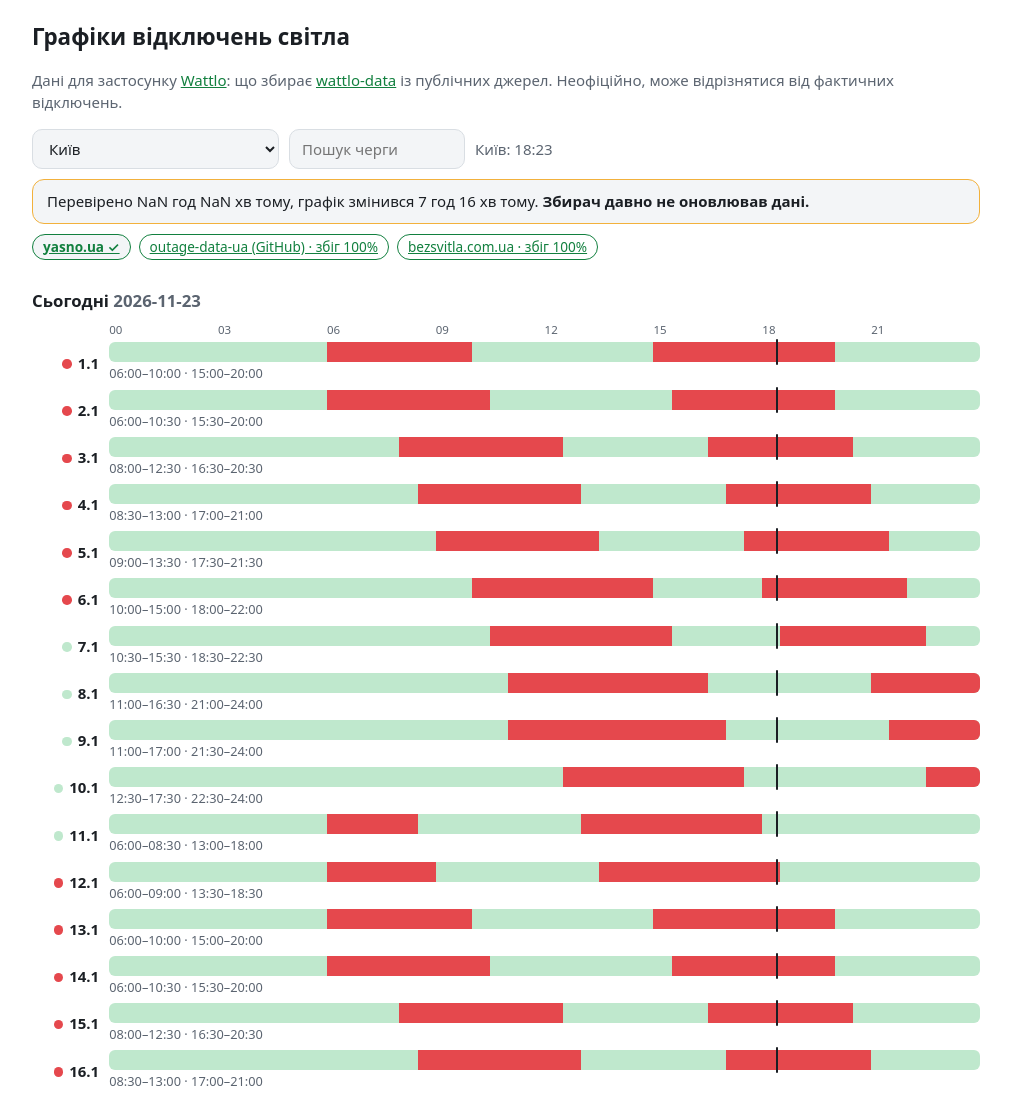
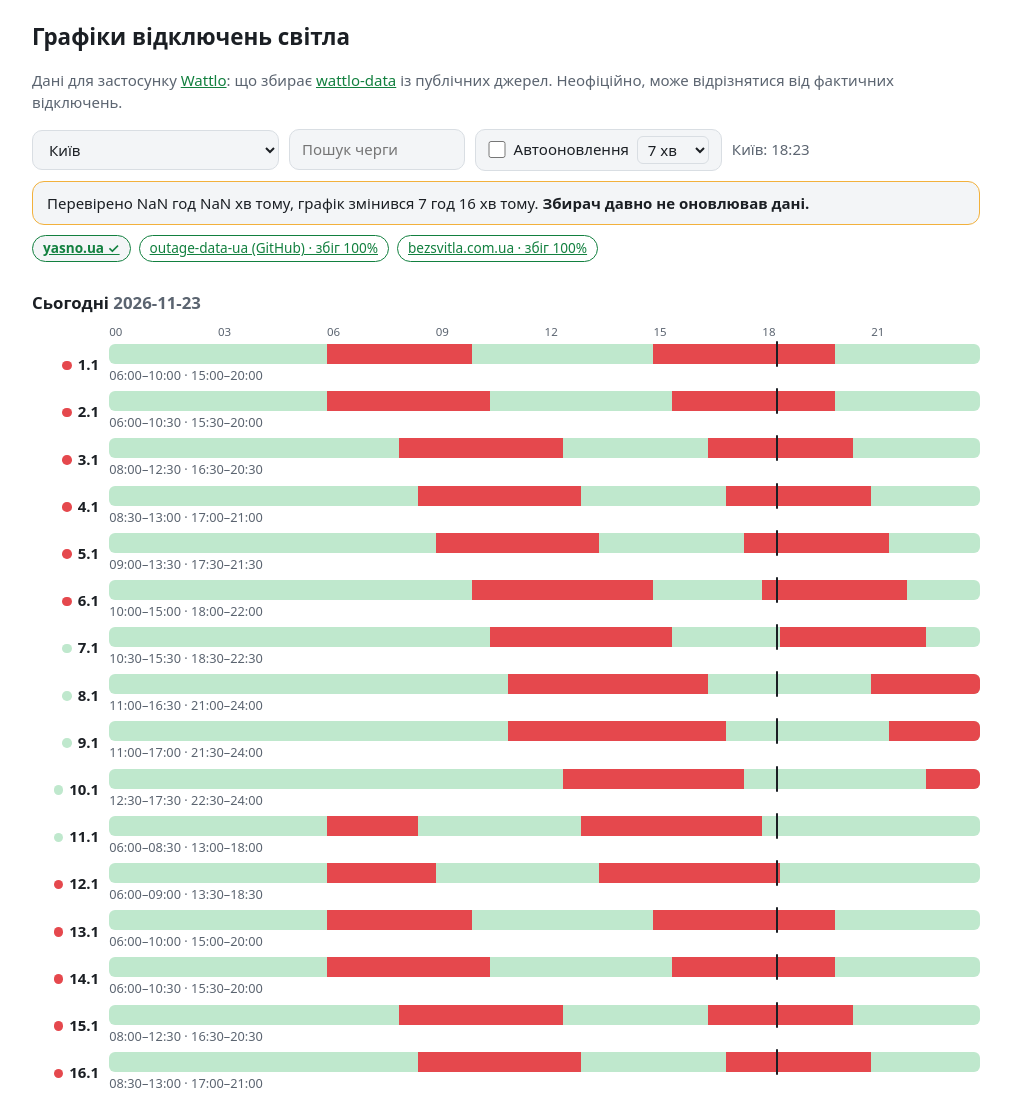
Before and after one commit to termit-uanic/wattlo-data, a plain HTML site: page site/index.html in a window 1280 px wide. Shown: the top 1094 px of the page, without its empty margins (134-1145 px from the left). Drawn offline with Linux system fonts and the light colour scheme; files whose address does not match are found by name.

Commit message:
Site: optional auto refresh (start/stop, interval) for the schedule page
Co-Authored-By: Claude Sonnet 5.5 <noreply@anthropic.com>

```diff
--- a/site/index.html
+++ b/site/index.html
@@ -17,6 +17,9 @@
   .bar { display:flex; gap:10px; flex-wrap:wrap; align-items:center; margin:14px 0 6px; }
   select, input { font:inherit; color:var(--fg); background:var(--card); border:1px solid var(--line); border-radius:10px; padding:8px 12px; }
   select { min-width:240px; }
+  .auto { display:inline-flex; gap:8px; align-items:center; background:var(--card); border:1px solid var(--line); border-radius:10px; padding:6px 12px; }
+  .auto select { min-width:0; padding:2px 6px; border-radius:6px; }
+  .auto input { padding:0; margin:0; width:1.1rem; height:1.1rem; accent-color:var(--accent); }
   .note { background:var(--card); border:1px solid var(--line); border-radius:12px; padding:10px 14px; margin:10px 0; }
   .warn { border-color:var(--maybe); }
   .chips { display:flex; gap:8px; flex-wrap:wrap; margin:6px 0 0; }
@@ -46,6 +49,12 @@
   <div class="bar">
     <select id="region" aria-label="Регіон"></select>
     <input id="filter" type="search" placeholder="Пошук черги" aria-label="Пошук черги" size="12">
+    <label class="auto" title="Оновлювати дані на сторінці без перезавантаження">
+      <input id="auto" type="checkbox"> Автооновлення
+      <select id="every" aria-label="Інтервал автооновлення">
+        <option value="1">1 хв</option><option value="3">3 хв</option><option value="7" selected>7 хв</option><option value="15">15 хв</option>
+      </select>
+    </label>
     <span class="muted" id="clock"></span>
   </div>
   <div id="status"></div>
@@ -63,7 +72,8 @@
   var ZONE = "Europe/Kyiv";
   var sel = document.getElementById("region"), filter = document.getElementById("filter");
   var statusEl = document.getElementById("status"), sourcesEl = document.getElementById("sources"), daysEl = document.getElementById("days");
-  var current = null, index = null;
+  var autoBox = document.getElementById("auto"), everySel = document.getElementById("every");
+  var current = null, index = null, timer = null, loadedAt = 0, loading = false;
 
   function esc(s) { return String(s).replace(/[&<>"]/g, function (c) { return {"&":"&amp;","<":"&lt;",">":"&gt;",'"':"&quot;"}[c]; }); }
   function parts(date) {
@@ -125,13 +135,40 @@
     daysEl.innerHTML = html;
   }
 
-  function load(slug) {
-    statusEl.innerHTML = '<p class="muted">Завантаження…</p>';
+  // silent = background refresh: keep the current view on screen and ignore a failure (the next tick retries)
+  function load(slug, silent) {
+    if (loading) return;
+    loading = true;
+    if (!silent) statusEl.innerHTML = '<p class="muted">Завантаження…</p>';
     fetch("v1/regions/" + slug + ".json", { cache: "no-cache" }).then(function (r) { return r.json(); }).then(function (d) {
-      current = d; render();
+      if (slug !== sel.value) return;
+      current = d; loadedAt = Date.now(); render();
       try { history.replaceState(null, "", "#" + slug); } catch (e) {}
-    }).catch(function (e) { statusEl.innerHTML = '<div class="note warn">Не вдалося завантажити: ' + esc(e) + "</div>"; });
+    }).catch(function (e) {
+      if (!silent) statusEl.innerHTML = '<div class="note warn">Не вдалося завантажити: ' + esc(e) + "</div>";
+    }).then(function () { loading = false; });
   }
+
+  // Auto refresh: the user starts and stops it; the choice is remembered in this browser only.
+  function store(k, v) { try { if (v == null) localStorage.removeItem(k); else localStorage.setItem(k, v); } catch (e) {} }
+  function stored(k) { try { return localStorage.getItem(k); } catch (e) { return null; } }
+  function applyAuto() {
+    if (timer) { clearInterval(timer); timer = null; }
+    if (autoBox.checked) timer = setInterval(function () { if (!document.hidden) load(sel.value, true); }, +everySel.value * 60000);
+  }
+  autoBox.addEventListener("change", function () {
+    store("wattlo.auto", autoBox.checked ? "1" : null);
+    applyAuto();
+    if (autoBox.checked) load(sel.value, true);
+  });
+  everySel.addEventListener("change", function () { store("wattlo.every", everySel.value); applyAuto(); });
+  // a background tab does not refresh: catch up as soon as the tab is shown again
+  document.addEventListener("visibilitychange", function () {
+    if (!document.hidden && autoBox.checked && Date.now() - loadedAt > +everySel.value * 60000) load(sel.value, true);
+  });
+  if (stored("wattlo.every") && everySel.querySelector('option[value="' + stored("wattlo.every") + '"]')) everySel.value = stored("wattlo.every");
+  autoBox.checked = stored("wattlo.auto") === "1";
+  applyAuto();
 
   fetch("v1/index.json", { cache: "no-cache" }).then(function (r) { return r.json(); }).then(function (i) {
     index = i;
```
